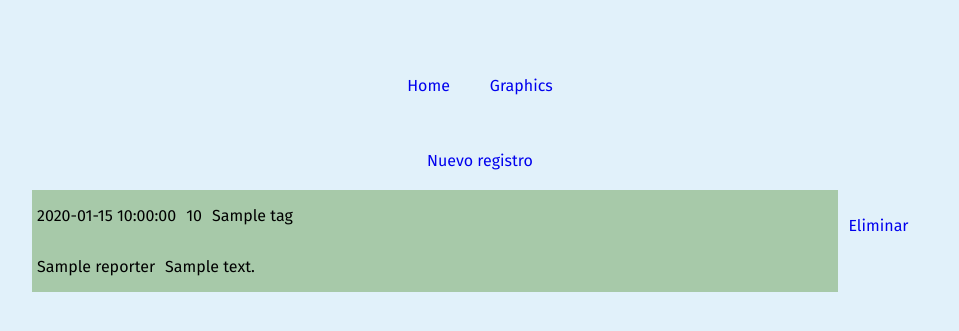
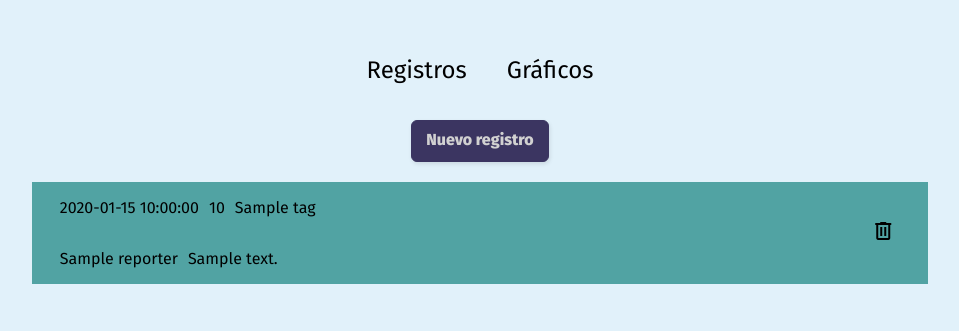
Before and after one commit to Franm99/home-balance, a Python web app: template app/templates/records.html in a window 1280 px wide. Shown: the top 331 px of the page, without its empty margins (160-1119 px from the left). Run offline with Jinja, Linux system fonts and the light colour scheme; the template is opened without the code that fills it: most values are stand-ins (such as "Sample title", 1, 10 or a date in 2020).

Commit message:
[FEAT] Improved a bit the css

```diff
--- a/app/static/style.css
+++ b/app/static/style.css
@@ -3,6 +3,13 @@
 
     --bg-income: #a7c9a9;
     --bg-expense: #c9ada7;
+
+    --color-primary: #3B3561;
+    --color-secondary: #D1D1D1;
+    --color-terciary: #EAD94C;
+    --color-positive: #51A3A3;
+    --color-negative: #DD7373;
+
 }
 
 * {
@@ -11,6 +18,10 @@
 
 a {
     text-decoration: none;
+}
+
+a, a:visited {
+    color: inherit;
 }
 /* BODY */
 
@@ -38,6 +49,43 @@
     padding: 20px 0;
 }
 
+.record-actions {
+    display: flex;
+    align-items: center;
+}
+
+#new-record {
+    background: var(--color-primary);
+    border: 1px solid var(--color-primary);
+    border-radius: 6px;
+    box-shadow: rgba(0, 0, 0, 0.1) 1px 2px 4px;
+    box-sizing: border-box;
+    color: var(--color-secondary);
+    cursor: pointer;
+    display: inline-block;
+    font-size: 16px;
+    font-weight: 800;
+    line-height: 16px;
+    min-height: 40px;
+    outline: 0;
+    padding: 12px 14px;
+    text-align: center;
+    text-rendering: geometricprecision;
+    touch-action: manipulation;
+    vertical-align: middle;
+}
+
+#new-record:hover,
+#new-record:active {
+    background-color: var(--color-secondary);
+    background-position: 0 0;
+    color: var(--color-primary);
+}
+
+#new-record:active {
+    opacity: .5;
+}
+
 #balance-history-section {
 }
 
@@ -54,9 +102,13 @@
 .nav-list li {
     list-style-type: none;
     display: block;
-    padding: 20px;
+    padding: 0 20px;
+}
 
+.nav-list li a {
+    font-size: 1.5rem;
 }
+
 
 /* */
 .record-cell {
@@ -64,11 +116,11 @@
 }
 
 .record-cell-expense {
-    background-color: var(--bg-expense);
+    background-color: var(--color-negative);
 }
 
 .record-cell-income {
-    background-color: var(--bg-income);
+    background-color: var(--color-positive);
 }
 
 .record-cell div {
@@ -77,6 +129,7 @@
 
 .record-container {
     display: flex;
+    justify-content: center;
 }
 
 .record-row p {
--- a/app/templates/layout.html
+++ b/app/templates/layout.html
@@ -9,6 +9,7 @@
         <link rel="preconnect" href="https://fonts.googleapis.com">
         <link rel="preconnect" href="https://fonts.gstatic.com" crossorigin>
         <link href="https://fonts.googleapis.com/css2?family=Fira+Sans:ital,wght@0,100;0,200;0,300;0,400;0,500;0,600;0,700;0,800;0,900;1,100;1,200;1,300;1,400;1,500;1,600;1,700;1,800;1,900&display=swap" rel="stylesheet">
+        <link rel="stylesheet" href="https://fonts.googleapis.com/css2?family=Material+Symbols+Outlined:opsz,wght,FILL,GRAD@24,400,0,0" />
 
         <link rel="stylesheet" href="{{ url_for('static', filename='style.css') }}" />
         {% endblock %}
@@ -18,8 +19,8 @@
     <div id="my-body">
         <section id="navbar-section">
             <ul class=" nav-list">
-                <li><a href="{{ url_for('records.view_records') }}">Home</a></li>
-                <li><a href="{{ url_for('graphics.graphics') }}">Graphics</a></li>
+                <li><a href="{{ url_for('records.view_records') }}">Registros</a></li>
+                <li><a href="{{ url_for('graphics.graphics') }}">Gráficos</a></li>
             </ul>
         </section>
         <section id="main-content">
--- a/app/templates/records.html
+++ b/app/templates/records.html
@@ -1,14 +1,12 @@
 {% extends "layout.html" %}
 {% block content %}
 <section id="actions-section">
-    <div>
-        <a href="{{ url_for('records.add_record') }}">Nuevo registro</a>
-    </div>
+    <a href="{{ url_for('records.add_record') }}"><button id="new-record">Nuevo registro</button></a>
 </section>
 <section id="balance-history-section">
     {% for record in records_list %}
-        <div class="record-container">
-            <div class="record-cell {{ 'record-cell-expense' if record.is_expense else 'record-cell-income' }}">
+        <div class="record-container {{ 'record-cell-expense' if record.is_expense else 'record-cell-income' }}">
+            <div class="record-cell">
                 <div class="record-row">
                     <p>{{ date_convert(record.date) }}</p>
                     <p>{{ record.amount }}</p>
@@ -21,7 +19,11 @@
             </div>
             <div class="record-actions">
                 <ul class="actions-list">
-                    <li><a href="{{ url_for('records.remove_record', record_id=record.id) }}">Eliminar</a></li>
+                    <li>
+                        <a href="{{ url_for('records.remove_record', record_id=record.id) }}">
+                        <span class="material-symbols-outlined">delete</span>
+                        </a>
+                    </li>
                 </ul>
             </div>
         </div>
```
